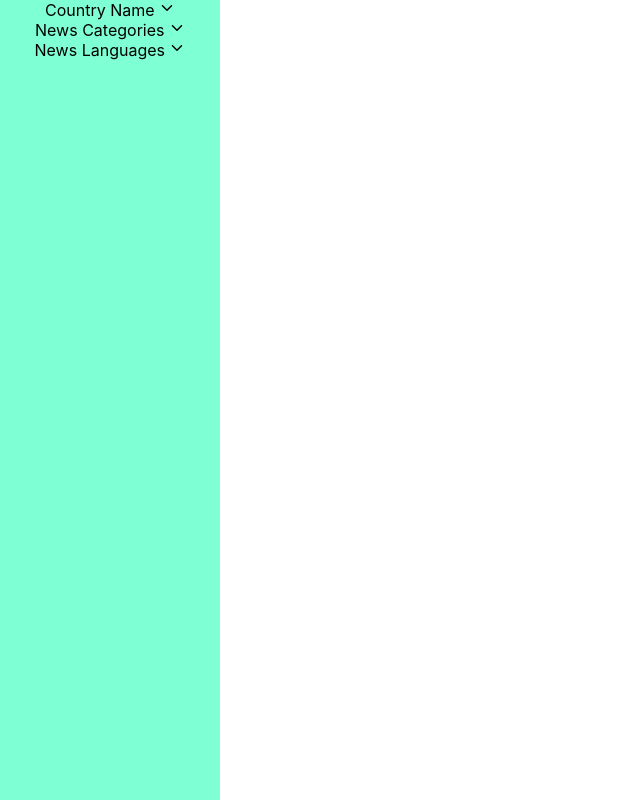
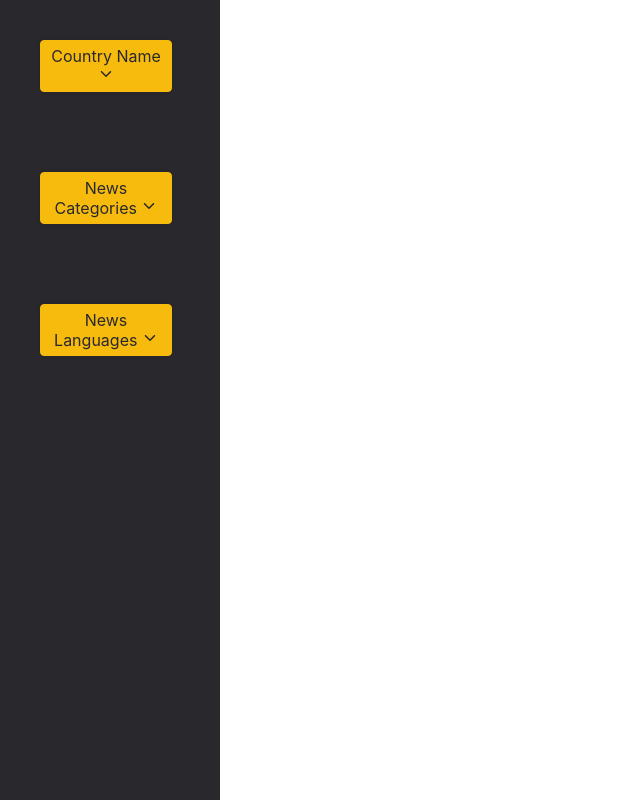
Before and after one commit to sahiltgi/news-search, a React (Create React App) app: page / in a window 1280 px wide. Shown: the whole page, without its empty margins (0-640 px from the left). Built offline with nearby package versions, Linux system fonts and the light colour scheme.

Commit message:
css of nav

```diff
--- a/src/components/Menu/index.jsx
+++ b/src/components/Menu/index.jsx
@@ -1,6 +1,7 @@
 import React, { Component } from "react";
 import { IoIosArrowDown, IoIosArrowUp } from "react-icons/io";
 import Selection from "../Selection";
+import "./style.css";
 
 class Menu extends Component {
   state = {
--- /dev/null
+++ b/src/components/Menu/style.css
@@ -0,0 +1,20 @@
+.MenuBtn {
+  margin: 5vmin;
+}
+.MenuBtn {
+  display: inline-block;
+  color: #29282c;
+  border: 1px solid #f7bb0e;
+  background: #f7bb0e;
+  box-shadow: 0 0 5px -1px rgba(0, 0, 0, 0.2);
+  cursor: pointer;
+  vertical-align: middle;
+  max-width: 120px;
+  padding: 5px;
+  text-align: center;
+  border-radius: 4px;
+}
+.MenuBtn:active {
+  color: #ffffff;
+  box-shadow: 0 0 5px -1px rgba(0, 0, 0, 0.6);
+}
--- a/src/components/MenuBar/style.css
+++ b/src/components/MenuBar/style.css
@@ -1,7 +1,7 @@
 .SideMenu {
   min-height: 100vh;
   width: 220px;
-  background-color: aquamarine;
+  background-color: #29282c;
   display: flex;
   flex-direction: column;
   align-items: left;
--- a/src/components/Selection/index.jsx
+++ b/src/components/Selection/index.jsx
@@ -1,4 +1,5 @@
 import React, { Component } from "react";
+import "./style.css";
 
 class Selection extends Component {
   state = {};
--- /dev/null
+++ b/src/components/Selection/style.css
@@ -0,0 +1,11 @@
+.selection {
+  background-color: #f00000;
+  margin: 3px;
+  border-radius: 4px;
+  color: #ffffff;
+  cursor: pointer;
+}
+.selection:hover {
+  transform: scale(1.05);
+  background-color: coral;
+}
```
